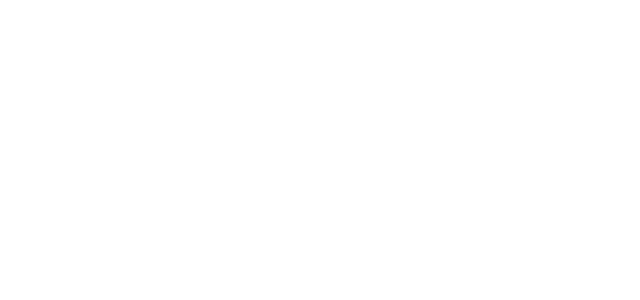
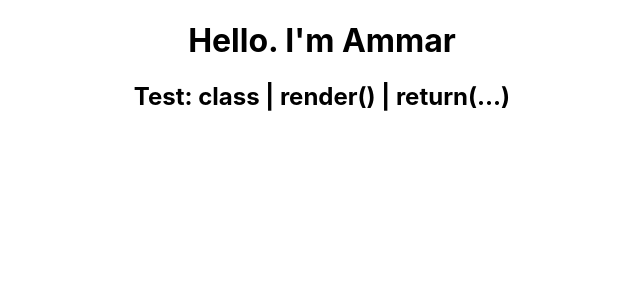
Before and after one commit to ammar4web/React-reference-for-myself, a React (Create React App) app: page / in a window 1280 px wide. Shown: the top 300 px of the page, without its empty margins (318-958 px from the left). Built offline with nearby package versions, Linux system fonts and the light colour scheme.

Commit message:
JSX: function: return() | class: render() { return(); }

```diff
--- a/src/App.js
+++ b/src/App.js
@@ -1,7 +1,16 @@
+import React from "react";
+import "./App.css";
+//
+import Test from "./Test";
+
+// function App() {return ();}
+// use Function rether than class when ever you can
 
 function App() {
   return (
     <div className="App">
+      <h1>Hello. I'm Ammar</h1>
+      <Test />
     </div>
   );
 }
--- /dev/null
+++ b/src/Test.js
@@ -0,0 +1,16 @@
+import React from "react";
+
+// class Test extends React.Component { render() {return ();} }
+// <React.Fragment></React.Fragment> }
+
+class Test extends React.Component {
+  render() {
+    return (
+      <React.Fragment>
+        <h2>Test: class | render() | return(...)</h2>
+      </React.Fragment>
+    );
+  }
+}
+
+export default Test;
```
